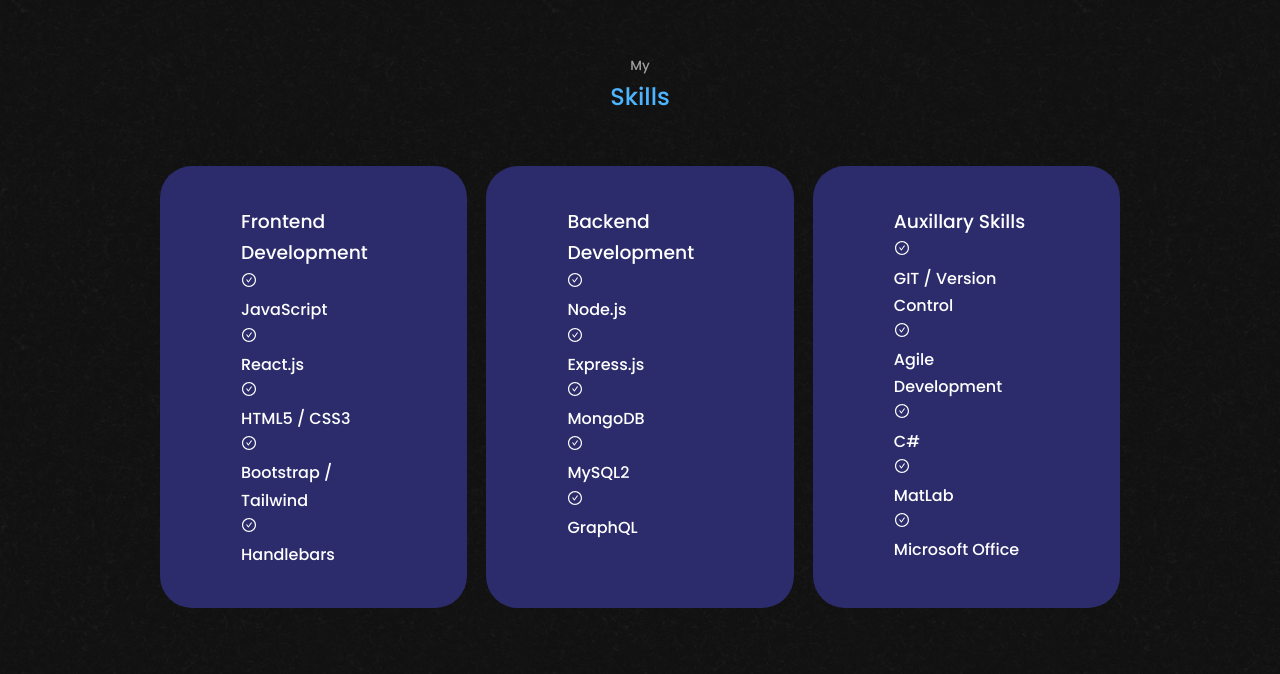
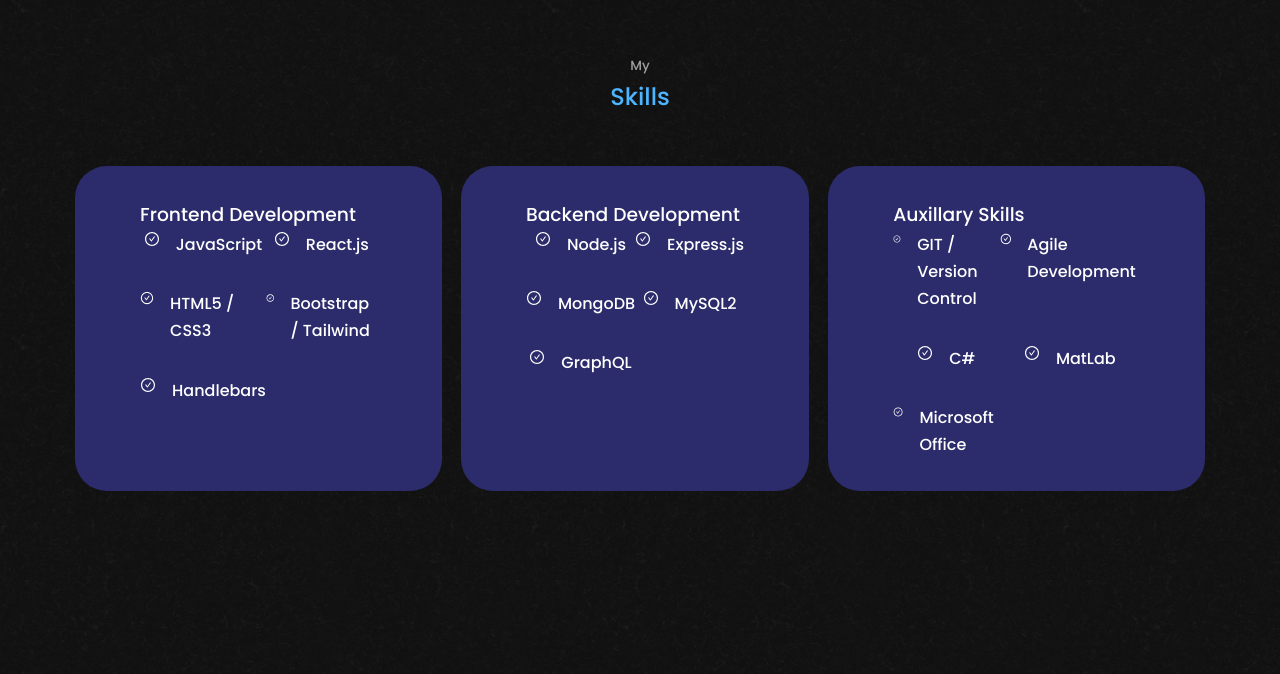
Before and after one commit to AlecDziwanowski/Portfolio, a React (Create React App) app: page / in a window 1280 px wide. Shown: the part 1337-2011 px from the top of the page. Built offline with nearby package versions, Linux system fonts and the light colour scheme.

Commit message:
removed useless on-hover effects. continued working out experience.jsx

```diff
--- a/src/components/about/about.css
+++ b/src/components/about/about.css
@@ -21,12 +21,6 @@
     text-align: center;
     transition: var(--transition);
     width: 50%;
-}
-
-.about_card:hover {
-    background: transparent;
-    border-color: var(--color-primary-variant);
-    cursor: default;
 }
 
 .about_icon {
--- a/src/components/experience/experience.css
+++ b/src/components/experience/experience.css
@@ -1,12 +1,30 @@
 .experience_container {
-    display: grid;
-    grid-template-columns: 1fr 1fr 1fr;
+    display: flex;
+    justify-content: center;
     gap: 1.2rem;
 }
 
 .experience_container > div {
     background: var(--color-bg-variant);
-    padding: 2.4rem 5rem;
+    padding: 2rem 4rem;
     border-radius: 2rem;
     border: 1px solid transparent;
+    transition: var(--transition);
 }
+
+.experience_containter > div h3 {
+    margin-bottom: 2rem;
+    color: var(--color-primary);
+}
+
+.experience_content {
+    display: grid;
+    grid-template-columns: 1fr 1fr;
+    row-gap: 2rem;
+}
+
+.experience_details {
+    display: flex;
+    justify-content: center;
+    gap: 1rem;
+}
```
